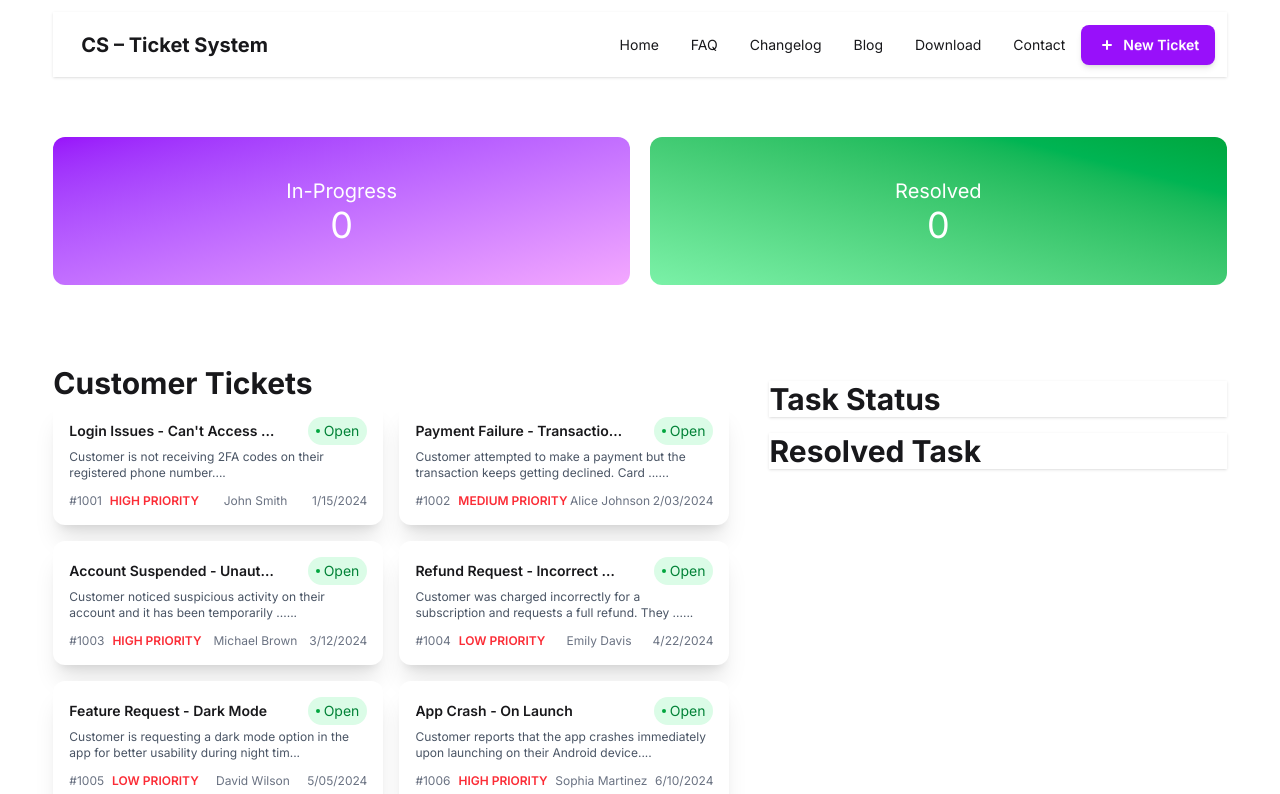
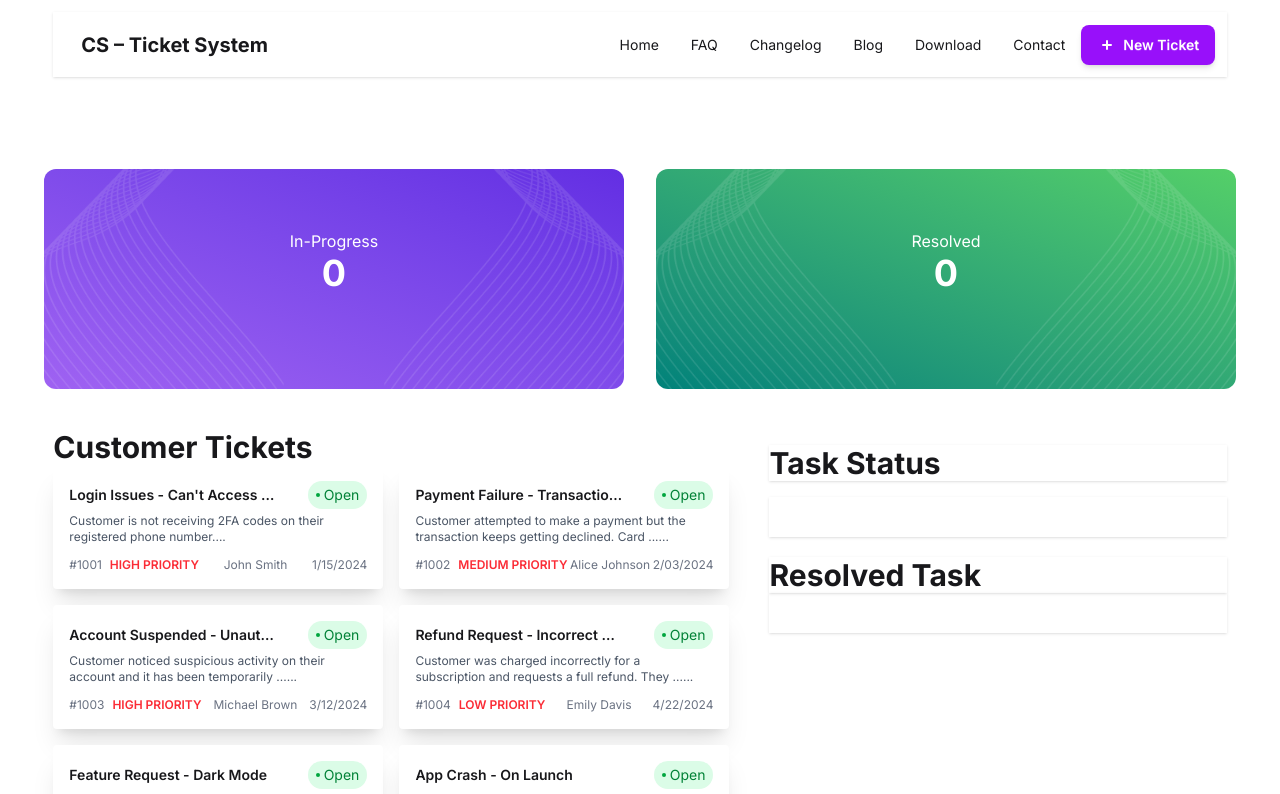
Before and after one commit to MdHridoySikder/my-assignment-no-7, a React (Vite) app: page / in a window 1280 px wide. Shown: the top 794 px of the page. Built offline with nearby package versions, Linux system fonts and the light colour scheme.

Commit message:
assignment almost done

```diff
--- a/public/data.json
+++ b/public/data.json
@@ -64,7 +64,7 @@
   },
   {
     "id": "1008",
-    "title": "Shipping Delay - Order #2345",
+    "title": "Unable to Update Profile Picture",
     "description": "Customer's order has been delayed for more than a week. They request an update on delivery status.",
     "customer": "Olivia Thomas",
     "priority": "HIGH PRIORITY",
--- a/src/assets/components/DataContainer.jsx
+++ b/src/assets/components/DataContainer.jsx
@@ -1,23 +1,55 @@
 import States from "./States";
 import Ordercard from "./Ordercard";
-import { use } from "react";
+import { use, useState } from "react";
+import TaskStatus from "./TaskStatus";
+import Resolved from "./Resolved";
 
 const DataContainer = ({ promise }) => {
-  //   console.log(Orders);
-  const Orders = use(promise);
-  console.log(promise);
+  const Order = use(promise);
 
+  //   console.log(promise);
+  const [CustomerTickets, setCustomerTickets] = useState([]);
+  const [ResolvedTask, setResolvedTask] = useState([]);
+  const handleOrder = (Order) => {
+    // console.log(Order);
+    const isExist = CustomerTickets.find((item) => item.id == Order.id);
+    // console.log(isExist);
+    if (isExist) {
+      alert("In-Progress");
+      return;
+    }
+
+    const newCustomerTickets = [...CustomerTickets, Order];
+    setCustomerTickets(newCustomerTickets);
+  };
+
+  const handleTask = (Order) => {
+    // console.log(Order);
+    const newResolvedTask = [...ResolvedTask, Order];
+    setResolvedTask(newResolvedTask);
+
+    const remaining = CustomerTickets.filter((item) => item.id !== Order.id);
+    // console.log(remaining);
+    setCustomerTickets(remaining);
+  };
   return (
     <div>
-      <States></States>
+      <States
+        inProgress={CustomerTickets.length}
+        ResolvedTaskTotal={ResolvedTask.length}
+      ></States>
 
       <section className="w-11/12 mx-auto py-10 grid grid-cols-1 lg:grid-cols-12 gap-5">
         {/* left side card section  */}
         <div className="lg:col-span-7 ">
           <h2 className="font-bold text-3xl">Customer Tickets</h2>
-          <div className=" grid grid-cols-2 gap-4 ">
-            {Orders.map((item) => (
-              <Ordercard key={item.id} Order={item}></Ordercard>
+          <div className=" grid lg:grid-cols-2 gap-4 ">
+            {Order.map((item) => (
+              <Ordercard
+                handleOrder={handleOrder}
+                key={item.id}
+                Order={item}
+              ></Ordercard>
             ))}
           </div>
         </div>
@@ -25,10 +57,23 @@ const DataContainer = ({ promise }) => {
         <div className="lg:col-span-5 ml-5">
           <div>
             <h2 className="font-bold text-3xl shadow my-4">Task Status</h2>
-            <div className="space-y-6"></div>
+            <div className="space-y-6 shadow p-5">
+              {CustomerTickets.map((item) => (
+                <TaskStatus
+                  handleTask={handleTask}
+                  key={item.id}
+                  Order={item}
+                ></TaskStatus>
+              ))}
+            </div>
           </div>
           <div>
-            <h2 className="font-bold text-3xl shadow">Resolved Task</h2>
+            <h2 className="font-bold mt-5 text-3xl shadow">Resolved Task</h2>
+            <div className="space-y-6 shadow p-5">
+              {ResolvedTask.map((Order) => (
+                <Resolved key={Order.id} Order={Order}></Resolved>
+              ))}
+            </div>
           </div>
         </div>
       </section>
--- a/src/assets/components/Ordercard.jsx
+++ b/src/assets/components/Ordercard.jsx
@@ -1,7 +1,11 @@
-const Ordercard = ({ Order }) => {
-  console.log(Order);
+const Ordercard = ({ Order, handleOrder }) => {
+  // console.log(Order);
+
   return (
-    <div className="bg-white rounded-xl p-4 shadow-xl gap-4">
+    <div
+      onClick={() => handleOrder(Order)}
+      className="bg-white rounded-sm p-4 shadow-xl gap-4"
+    >
       <div className="flex-1">
         {/* Title + Status */}
         <div className="flex justify-between items-center gap-2">
--- /dev/null
+++ b/src/assets/components/Resolved.jsx
@@ -0,0 +1,12 @@
+import React from "react";
+
+const Resolved = ({ Order }) => {
+  return (
+    <div className="bg-[#E0E7FF] text-center font-semibold p-5 rounded-xl">
+      {Order.title}
+      <h1></h1>
+    </div>
+  );
+};
+
+export default Resolved;
--- a/src/assets/components/States.jsx
+++ b/src/assets/components/States.jsx
@@ -1,19 +1,36 @@
-const States = () => {
+const States = ({ inProgress, ResolvedTaskTotal }) => {
   return (
-    <div>
-      <div className="w-11/12 mx-auto py-10 grid grid-cols-1 lg:grid-cols-2 gap-5">
-        {/* total progress */}
-        <div className="bg-gradient-to-br from-purple-600 to-fuchsia-300 mt-2 rounded-xl p-5 py-10 text-white">
-          <div className="text-xl text-center">In-Progress</div>
-          <div className="text-4xl text-center">0</div>
+    <div className="flex flex-col md:flex-row justify-around mt-20 container mx-auto gap-6 px-10 relative">
+      <div className="bg-gradient-to-bl from-[#632EE3] to-[#9F62F2] rounded-xl relative">
+        <div className=" absolute top-15 bottom left-5 right-5 text-center">
+          <span className="text-white">In-Progress</span>
+          <br />
+          <span className="text-white text-4xl font-bold">{inProgress}</span>
         </div>
-
-        {/* 2nd cart */}
-        <div>
-          <div className=" bg-gradient-to-tr  from-green-300 to-green-600 mt-2 rounded-xl p-5 py-10 text-white">
-            <div className="text-xl text-center">Resolved</div>
-            <div className="text-4xl text-center">0</div>
-          </div>
+        <div className="flex gap-25">
+          <img className="w-60 h-55" src={"/public/vector1.png"} alt="" />
+          <img
+            className="scale-x-[-1] w-60 h-55"
+            src={"/public/vector1.png"}
+            alt=""
+          />
+        </div>
+      </div>
+      <div className="bg-gradient-to-bl from-[#54CF68] to-[#00827A] rounded-xl relative">
+        <div className=" absolute top-15 bottom left-5 right-5 text-center">
+          <span className="text-white">Resolved</span>
+          <br />
+          <span className="text-white text-4xl font-bold">
+            {ResolvedTaskTotal}
+          </span>
+        </div>
+        <div className="flex gap-25 ">
+          <img className="w-60 h-55" src={"/public/vector1.png"} alt="" />
+          <img
+            className="scale-x-[-1] w-60 h-55"
+            src={"/public/vector1.png"}
+            alt=""
+          />
         </div>
       </div>
     </div>
--- /dev/null
+++ b/src/assets/components/TaskStatus.jsx
@@ -0,0 +1,21 @@
+import React from "react";
+
+const TaskStatus = ({ Order, handleTask }) => {
+  return (
+    <div>
+      <div className="shadow p-5 ">
+        <h2 className="font-semibold text-sm  text-center ">{Order.title}</h2>
+        <div className=" flex justify-center">
+          <button
+            onClick={() => handleTask(Order)}
+            className="btn btn-block text-center mt-2 rounded-sm p-2 bg-[#02A53B]"
+          >
+            Complete
+          </button>
+        </div>
+      </div>
+    </div>
+  );
+};
+
+export default TaskStatus;
```
